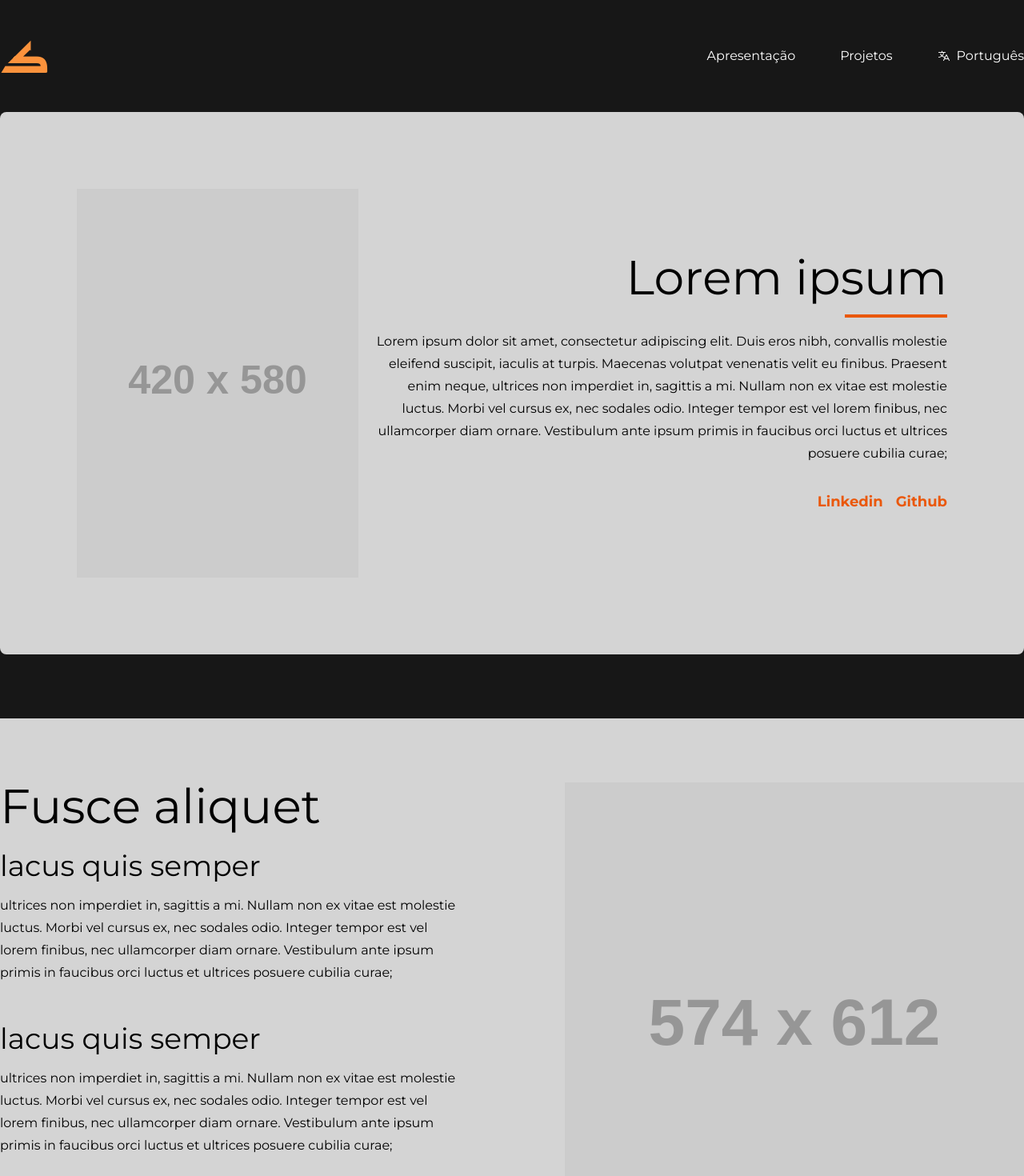
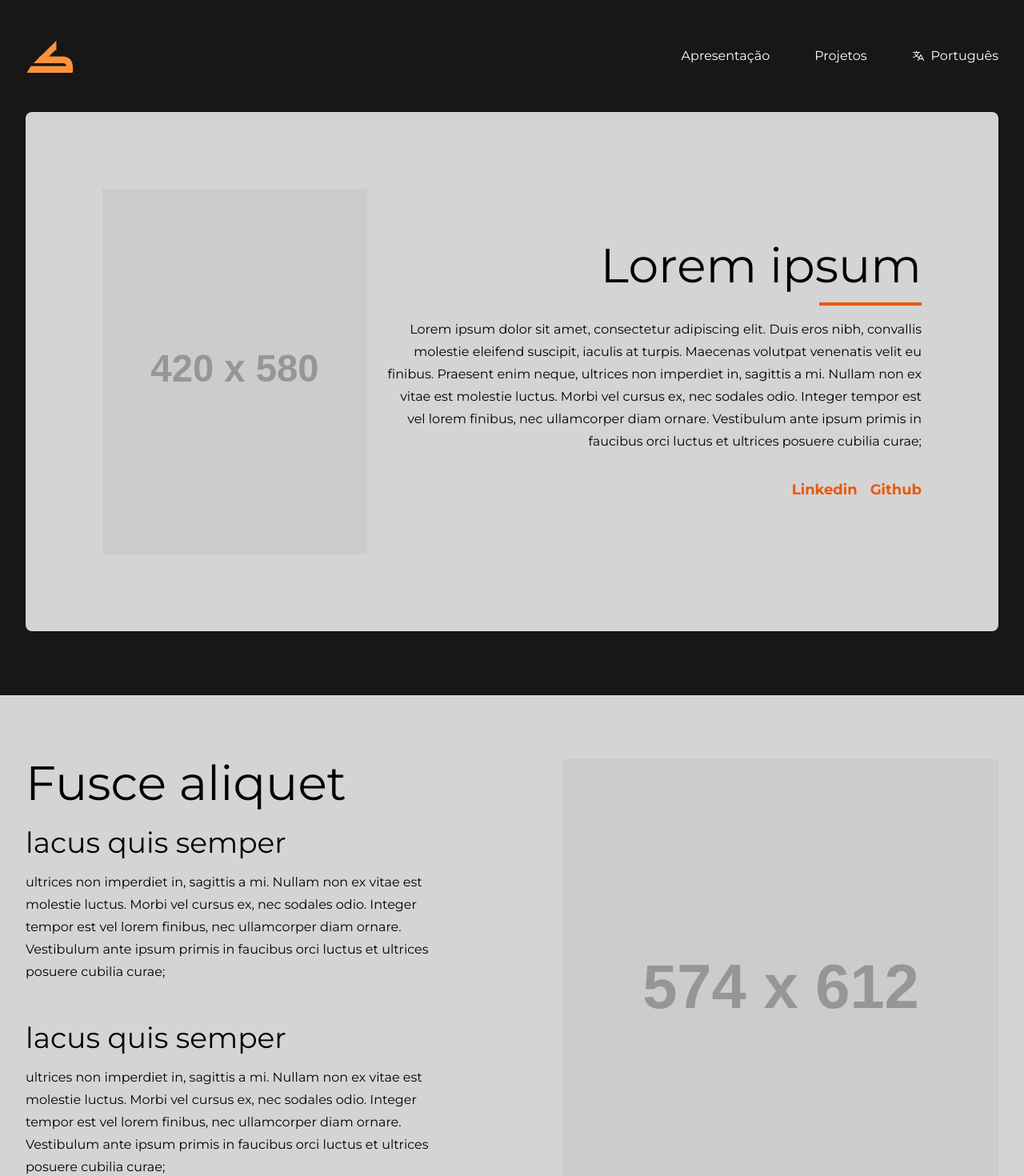
Before and after one commit to HenriqueMarcelo/portfolio, a React (Vite) app: page / in a window 1280 px wide. Shown: the top 1470 px of the page at 80% size. Built offline with nearby package versions, Linux system fonts and the light colour scheme.

Commit message:
style: adding gutter in the containers

```diff
--- a/src/components/Project.tsx
+++ b/src/components/Project.tsx
@@ -4,7 +4,8 @@ interface ProjectProps {
 
 export function Project({ orientation = 'left' }: ProjectProps) {
   return (
-    <article className="container mx-auto grid grid-cols-2 gap-32 pb-20">
+    <article className="container mx-auto px-8">
+      <div className="grid grid-cols-2 gap-32 pb-20">
         {orientation === 'right' && (
           <div className="">
             <img src="http://via.placeholder.com/574x612.png/7E7E7E" alt="" />
@@ -15,18 +16,18 @@ export function Project({ orientation = 'left' }: ProjectProps) {
           <h3 className="text-4xl mb-4">lacus quis semper</h3>
           <p className="leading-7 mb-12">
             ultrices non imperdiet in, sagittis a mi. Nullam non ex vitae est
-          molestie luctus. Morbi vel cursus ex, nec sodales odio. Integer tempor
-          est vel lorem finibus, nec ullamcorper diam ornare. Vestibulum ante
-          ipsum primis in faucibus orci luctus et ultrices posuere cubilia
-          curae;
+            molestie luctus. Morbi vel cursus ex, nec sodales odio. Integer
+            tempor est vel lorem finibus, nec ullamcorper diam ornare.
+            Vestibulum ante ipsum primis in faucibus orci luctus et ultrices
+            posuere cubilia curae;
           </p>
           <h3 className="text-4xl mb-4">lacus quis semper</h3>
           <p className="leading-7 mb-12">
             ultrices non imperdiet in, sagittis a mi. Nullam non ex vitae est
-          molestie luctus. Morbi vel cursus ex, nec sodales odio. Integer tempor
-          est vel lorem finibus, nec ullamcorper diam ornare. Vestibulum ante
-          ipsum primis in faucibus orci luctus et ultrices posuere cubilia
-          curae;
+            molestie luctus. Morbi vel cursus ex, nec sodales odio. Integer
+            tempor est vel lorem finibus, nec ullamcorper diam ornare.
+            Vestibulum ante ipsum primis in faucibus orci luctus et ultrices
+            posuere cubilia curae;
           </p>
           <div
             className={`flex gap-5 ${orientation === 'right' && 'justify-end'}`}
@@ -48,6 +49,7 @@ export function Project({ orientation = 'left' }: ProjectProps) {
             />
           </div>
         )}
+      </div>
     </article>
   )
 }
--- a/src/sections/Header.tsx
+++ b/src/sections/Header.tsx
@@ -4,8 +4,11 @@ import { DropdownLanguage } from '../components/DropdownLanguage'
 export function Header() {
   return (
     <header className="bg-neutral-900 text-white py-10">
-      <div className="container mx-auto flex justify-between items-center">
-        <div className="text-6xl text-orange-400 font-logo select-none">ک</div>
+      <div className="container mx-auto px-8">
+        <div className="flex justify-between items-center">
+          <div className="text-6xl text-orange-400 font-logo select-none">
+            ک
+          </div>
           <nav className="flex gap-14">
             <a className="hover:text-orange-300 transition-all" href="#">
               Apresentação
@@ -19,6 +22,7 @@ export function Header() {
             </DropdownLanguage>
           </nav>
         </div>
+      </div>
     </header>
   )
 }
--- a/src/sections/Presentation.tsx
+++ b/src/sections/Presentation.tsx
@@ -1,7 +1,8 @@
 export function Presentantion() {
   return (
     <section className="bg-neutral-900 pb-20">
-      <article className="container mx-auto p-24 bg-neutral-300 rounded-lg">
+      <article className="container mx-auto ">
+        <div className="p-24 bg-neutral-300 rounded-lg mx-8">
           <div className="grid grid-cols-3 gap-4">
             <div>
               <img
@@ -17,14 +18,15 @@ export function Presentantion() {
                 <div className="flex">
                   {/* <p className="w-0 flex-grow leading-7"> */}
                   <p className="leading-7">
-                  Lorem ipsum dolor sit amet, consectetur adipiscing elit. Duis
-                  eros nibh, convallis molestie eleifend suscipit, iaculis at
-                  turpis. Maecenas volutpat venenatis velit eu finibus. Praesent
-                  enim neque, ultrices non imperdiet in, sagittis a mi. Nullam
-                  non ex vitae est molestie luctus. Morbi vel cursus ex, nec
-                  sodales odio. Integer tempor est vel lorem finibus, nec
-                  ullamcorper diam ornare. Vestibulum ante ipsum primis in
-                  faucibus orci luctus et ultrices posuere cubilia curae;
+                    Lorem ipsum dolor sit amet, consectetur adipiscing elit.
+                    Duis eros nibh, convallis molestie eleifend suscipit,
+                    iaculis at turpis. Maecenas volutpat venenatis velit eu
+                    finibus. Praesent enim neque, ultrices non imperdiet in,
+                    sagittis a mi. Nullam non ex vitae est molestie luctus.
+                    Morbi vel cursus ex, nec sodales odio. Integer tempor est
+                    vel lorem finibus, nec ullamcorper diam ornare. Vestibulum
+                    ante ipsum primis in faucibus orci luctus et ultrices
+                    posuere cubilia curae;
                     <div className="flex gap-4 justify-end mt-8">
                       <a
                         href=""
@@ -44,6 +46,7 @@ export function Presentantion() {
               </div>
             </div>
           </div>
+        </div>
       </article>
     </section>
   )
```
Lines whose indentation alone changed are shown as unchanged.
